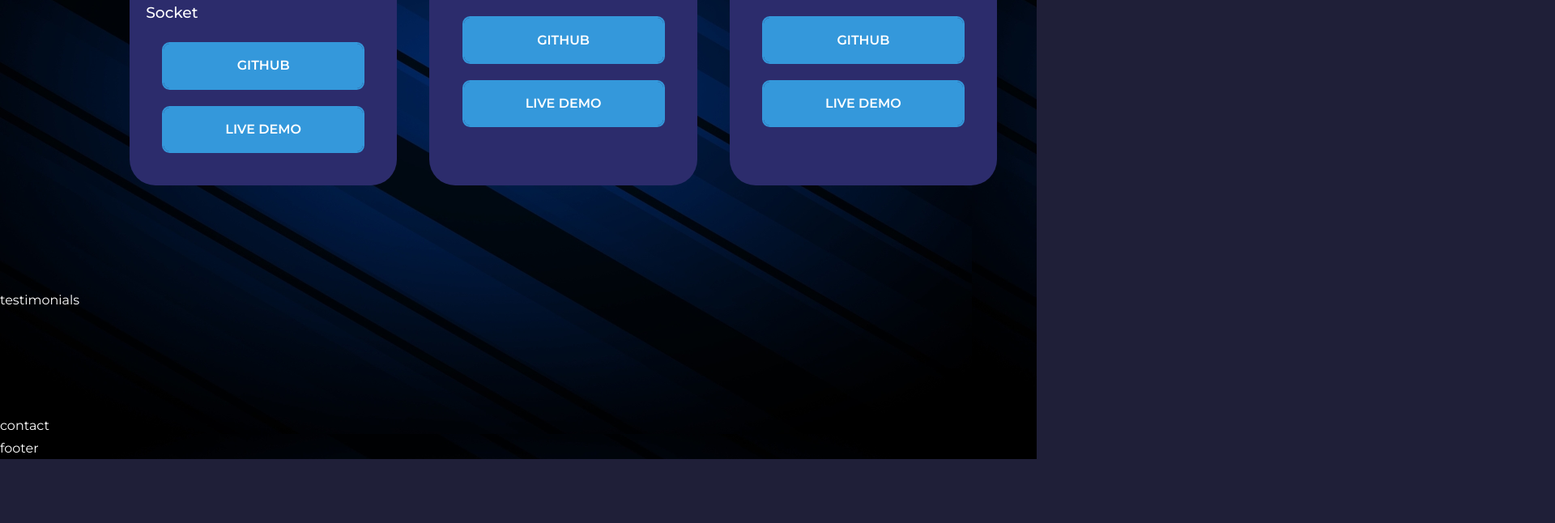
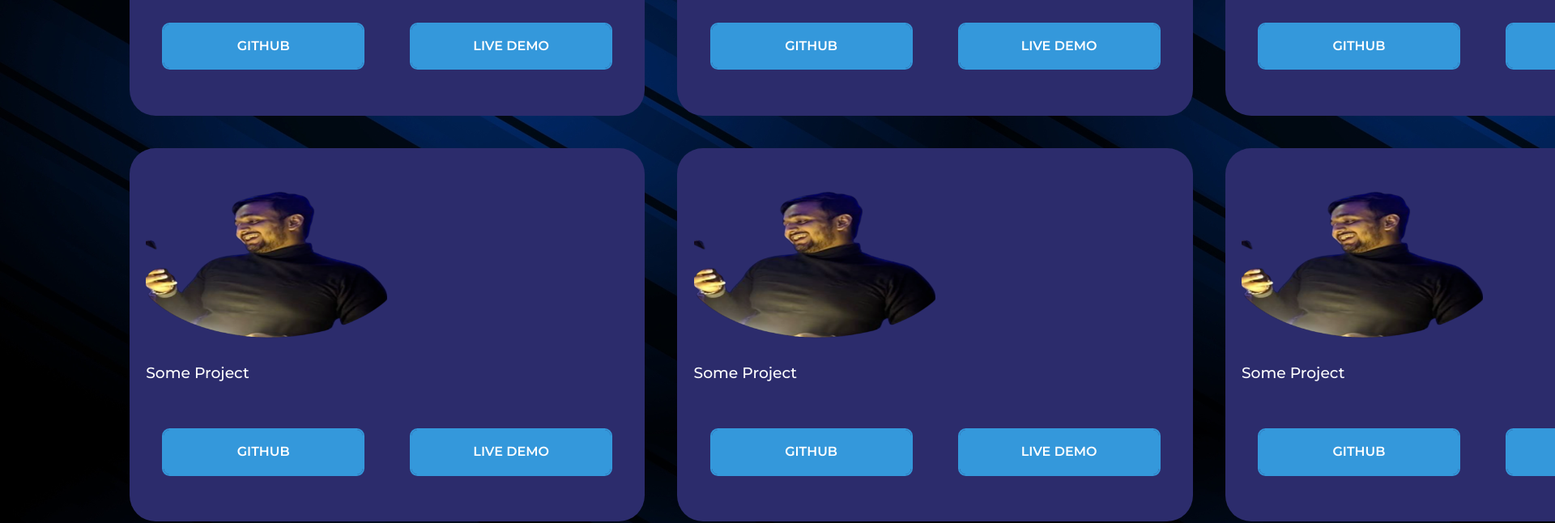
Before and after one commit to anantraghuvanshi/theanantraghuvanshi, a React (Create React App) app in the folder anant-portfolio/: page / in a window 1280 px wide. Shown: the part 2860-3506 px from the top of the page at 81% size, 1920 px wide, since content can reach past the window. Before the commit the page ends 3427 px from the top, so only its background shows below. Built offline with nearby package versions, Linux system fonts and the light colour scheme.

Commit message:
file update

```diff
--- a/anant-portfolio/src/components/portfolio/portfolio.css
+++ b/anant-portfolio/src/components/portfolio/portfolio.css
@@ -1,12 +1,6 @@
-.about-btn{
-    width: 250px;
-    text-align: center;
-    justify-content: center;
-}
-
 .portfolio__container{
     display: grid;
-    grid-template-columns: repeat(3, 1fr);
+    grid-template-columns:  repeat( 3, 1fr );
     gap: 2.5rem;
 }
 
@@ -22,5 +16,25 @@
     background: transparent;
 }
 .portfolio__item-image{
+    border-radius: 1.5rem;
+    overflow: hidden;
+}
+.portfolio__item h3{
+    margin: 1.2rem 0 2rem;
+}
 
+.portfolio__item-cta{
+    display: flex;
+    gap: 1rem;
+    margin-bottom: 1rem;
 }
+
+.about-btn{
+    width: 250px;
+    text-align: center;
+    justify-content: center;
+}
+.myimage{
+    width: 50%;
+  height: auto;
+}
--- a/anant-portfolio/src/components/portfolio/portfolio.jsx
+++ b/anant-portfolio/src/components/portfolio/portfolio.jsx
@@ -3,6 +3,9 @@ import "./portfolio.css";
 import IMG1 from "../../assets/me.png";
 import IMG2 from "../../assets/me.png";
 import IMG3 from "../../assets/me.png";
+import IMG4 from "../../assets/me.png";
+import IMG5 from "../../assets/me.png";
+import IMG6 from "../../assets/me.png";
 
 const portfolio = () => {
   return (
@@ -13,9 +16,10 @@ const portfolio = () => {
       <div className="container portfolio__container">
         <article className="portfolio__item">
           <div className="portfolio__item-image">
-            <img src={IMG1} alt="" />
+            <img src={IMG1} alt="" class='myimage' width='1280' height='720' />
           </div>
           <h3>Chat App using React and Socket</h3>
+          <div className="portfolio__item-cta">
             <a
               href="https://github.com/anantraghuvanshi/chat-app-using-react-socketIO"
               className="btn third about-btn"
@@ -30,12 +34,14 @@ const portfolio = () => {
             >
               Live Demo
             </a>
+          </div>
         </article>
         <article className="portfolio__item">
           <div className="portfolio__item-image">
-            <img src={IMG2} alt="" />
+            <img src={IMG2} alt="" class='myimage' width='480' height='360' />
           </div>
           <h3>ToDo List using Express</h3>
+          <div className="portfolio__item-cta">
             <a
               href="https://github.com/anantraghuvanshi/todo-list-final"
               className="btn third about-btn"
@@ -50,26 +56,83 @@ const portfolio = () => {
             >
               Live Demo
             </a>
+          </div>
         </article>
         <article className="portfolio__item">
           <div className="portfolio__item-image">
-            <img src={IMG3} alt="" />
+            <img src={IMG3} alt="" class='myimage' width='480' height='360' />
           </div>
           <h3>Weather App</h3>
+          <div className="portfolio__item-cta">
+            <a href="https://github.com/anantraghuvanshi/live-weather-forecast" className="btn third about-btn" target="_blank">Github</a>
+            <a href="https://dribbble.com/Alien_pixels" className="btn third about-btn" target="_blank">Live Demo</a>
+          </div>
+        </article>
+        <article className="portfolio__item">
+          <div className="portfolio__item-image">
+            <img src={IMG4} alt="" class='myimage' width='480' height='360' />
+          </div>
+          <h3>Some Project</h3>
+          <div className="portfolio__item-cta">
             <a
-            href="https://github.com/anantraghuvanshi/live-weather-forecast"
+              href="https://github.com/anantraghuvanshi/chat-app-using-react-socketIO"
               className="btn third about-btn"
               target="_blank"
             >
               Github
             </a>
             <a
-            href="https://dribbble.com/Alien_pixels"
+              href="https://chat-infinity.netlify.app/"
               className="btn third about-btn"
               target="_blank"
             >
               Live Demo
             </a>
+          </div>
+        </article>
+        <article className="portfolio__item">
+          <div className="portfolio__item-image">
+            <img src={IMG5} alt="" class='myimage' width='480' height='360' />
+          </div>
+          <h3>Some Project</h3>
+          <div className="portfolio__item-cta">
+            <a
+              href="https://github.com/anantraghuvanshi/chat-app-using-react-socketIO"
+              className="btn third about-btn"
+              target="_blank"
+            >
+              Github
+            </a>
+            <a
+              href="https://chat-infinity.netlify.app/"
+              className="btn third about-btn"
+              target="_blank"
+            >
+              Live Demo
+            </a>
+          </div>
+        </article>
+        <article className="portfolio__item">
+          <div className="portfolio__item-image">
+            <img src={IMG6} alt=""  class='myimage' width='480' height='360'/>
+          </div>
+          <h3>Some Project</h3>
+          <div className="portfolio__item-cta">
+            <a
+              href="https://github.com/anantraghuvanshi/chat-app-using-react-socketIO"
+              className="btn third about-btn"
+              target="_blank"
+            >
+              Github
+            </a>
+            <a
+              href="https://chat-infinity.netlify.app/"
+              className="btn third about-btn"
+              target="_blank"
+            >
+              Live Demo
+            </a>
+          </div>
         </article>
       </div>
     </section>
```
Also changed, not shown: anant-portfolio/src/assets/me.png. Lines whose indentation alone changed are shown as unchanged.
